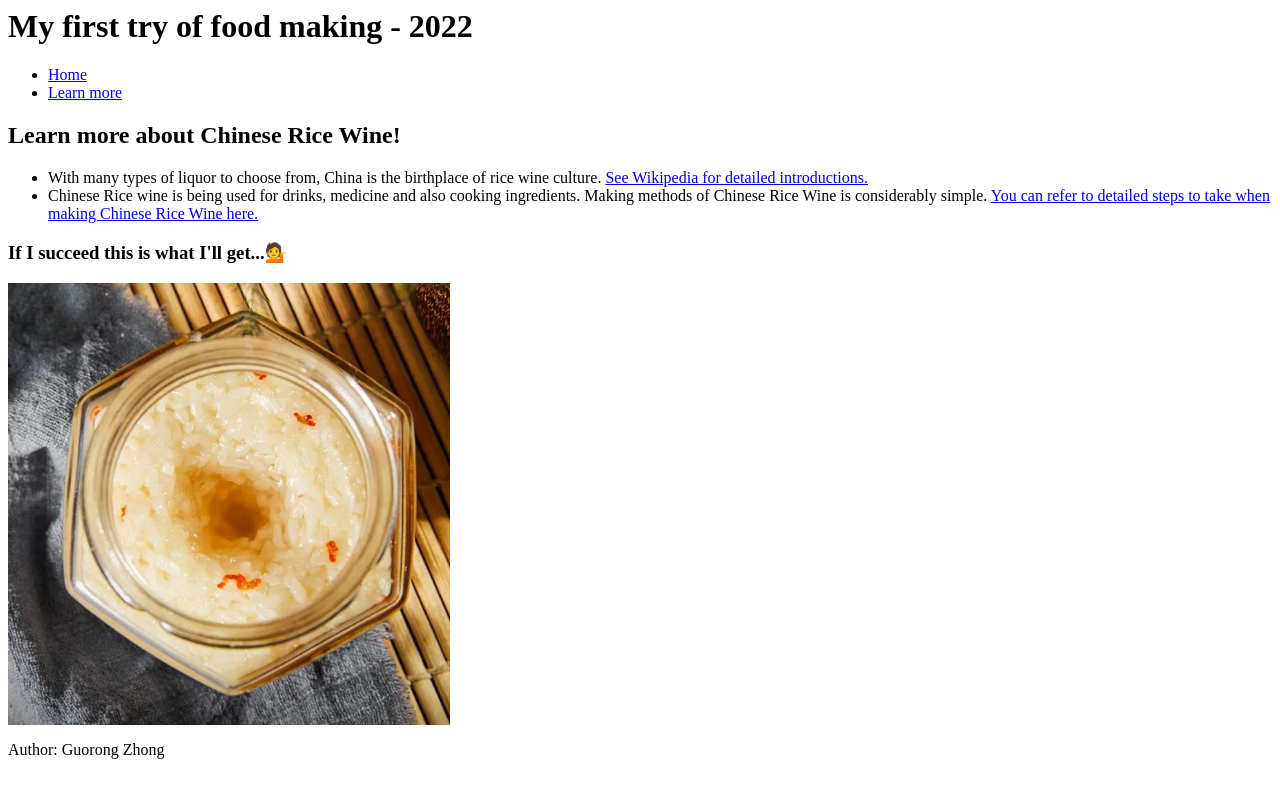
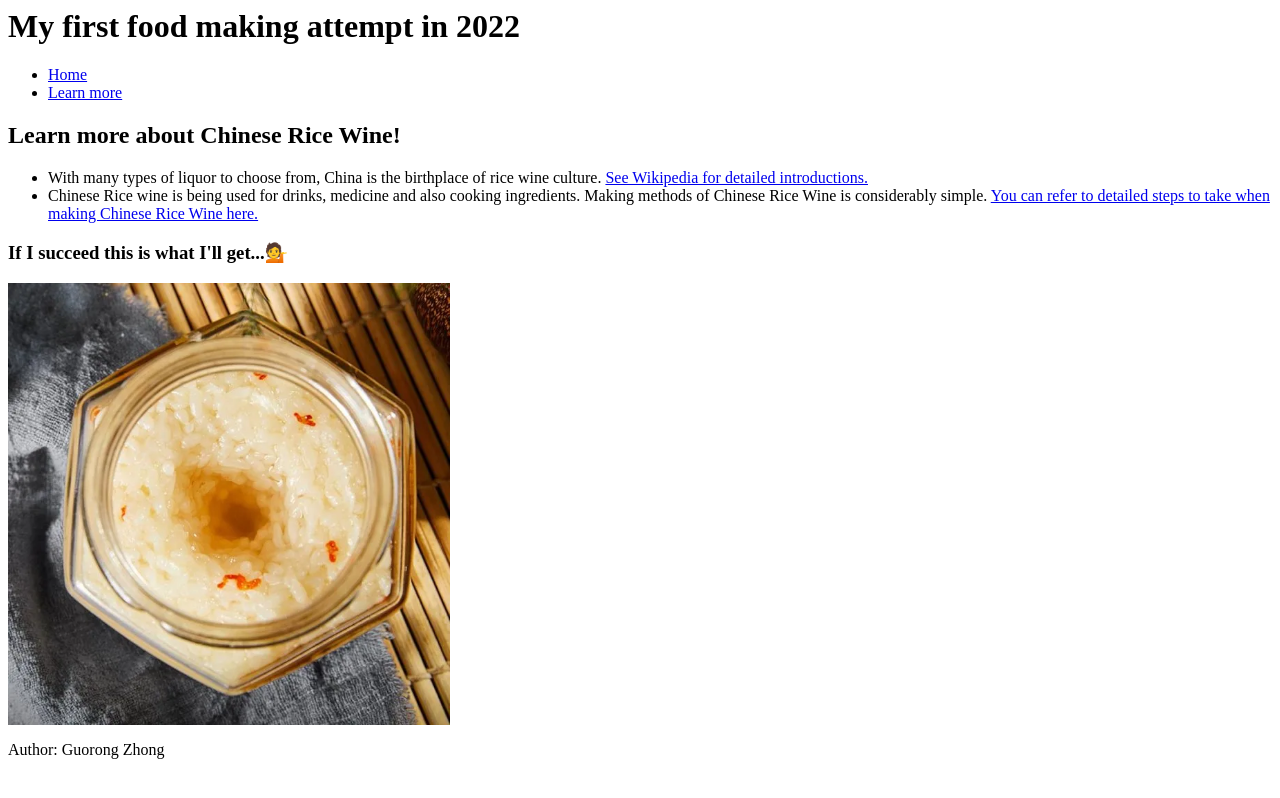
Before and after one commit to Guorong-zhong/SI579_ps1, a plain HTML site: page detail.html in a window 1280 px wide. Drawn offline with Linux system fonts and the light colour scheme.

Commit message:
Update detail.html

```diff
--- a/detail.html
+++ b/detail.html
@@ -9,7 +9,7 @@
             }
         </style>
         <header>
-            <h1>My first try of food making - 2022</h1>
+            <h1>My first food making attempt in 2022</h1>
             <nav>
                 <ul>
                     <li><a href="./index.html">Home</a></li>
```
